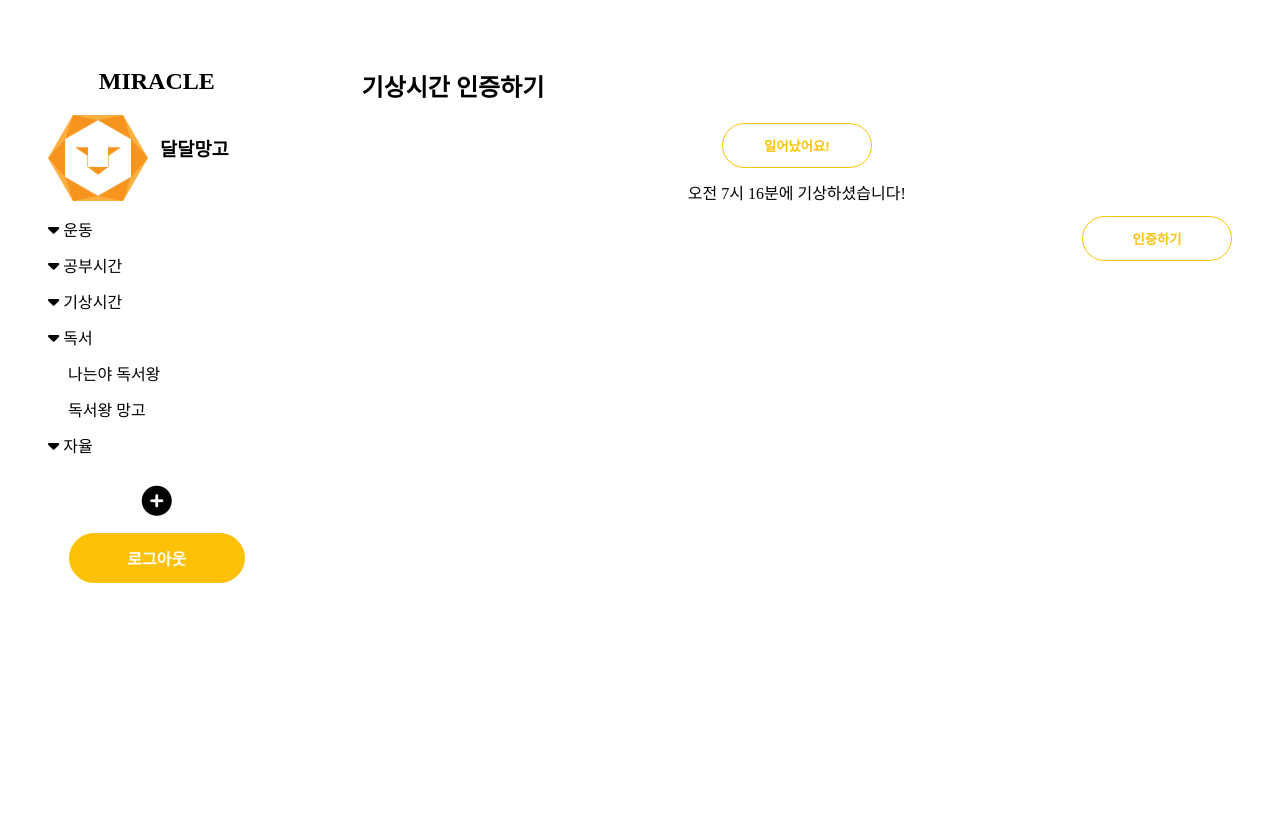
After one commit to hyeoneedyou/Miracle, a Django app: page /wakeup/verify/ in a window 1280 px wide. The commit adds this page. Run offline with Django 3.2, Linux system fonts and the light colour scheme; some libraries are stand-ins or nearby versions; some web fonts are replaced.

Commit message:
feat: Add wakeup_verify

```diff
--- a/miracle/static/css/verify.css
+++ b/miracle/static/css/verify.css
@@ -1,3 +1,9 @@
+/*  공통 */
+button.verify_btn {
+  margin: 12px 0;
+}
+
+/* 공부시간 */
 .goal_time {
   font-size: 10rem;
   font-weight: 800;
@@ -10,6 +16,11 @@
   align-items: flex-end;
 }
 
-button.verify_btn {
-  margin: 12px 0;
+/* 기상시간 */
+button.wakeBtn {
+  margin: 12px auto;
 }
+
+.verify_wakeTime {
+  text-align: center;
+}
--- /dev/null
+++ b/wakeup/templates/wakeup/verify.html
@@ -0,0 +1,20 @@
+{% extends 'base.html' %}
+{% load static %}
+{% block content %}
+<link rel="stylesheet" href="{% static 'css/verify.css' %}">
+
+<section class="main">
+  <h1 class="goal_title">기상시간 인증하기</h1>
+  <div class="goal_container">
+    <div class="goal_time">
+      <button class="verify_btn wakeBtn btn1">일어났어요!</button>
+    </div>
+    <div class="verify_wakeTime">
+      오전 7시 16분에 기상하셨습니다!
+    </div>
+    <div class="verify_btnList">
+      <button class="verify_btn btn1">인증하기</button>
+    </div>
+  </div>
+</section>
+{% endblock %}
--- a/wakeup/urls.py
+++ b/wakeup/urls.py
@@ -6,4 +6,5 @@ app_name = 'wakeup'
 urlpatterns = [
     path('', views.main, name="main"),
     path('add_goal/', views.add_goal, name="add_goal"),
+    path('verify/', views.verify, name="verify"),
 ]
--- a/wakeup/views.py
+++ b/wakeup/views.py
@@ -6,3 +6,6 @@ def main(request):
 
 def add_goal(request):
     return render(request, 'wakeup/add_goal.html')
+
+def verify(request):
+    return render(request, 'wakeup/verify.html')
```
